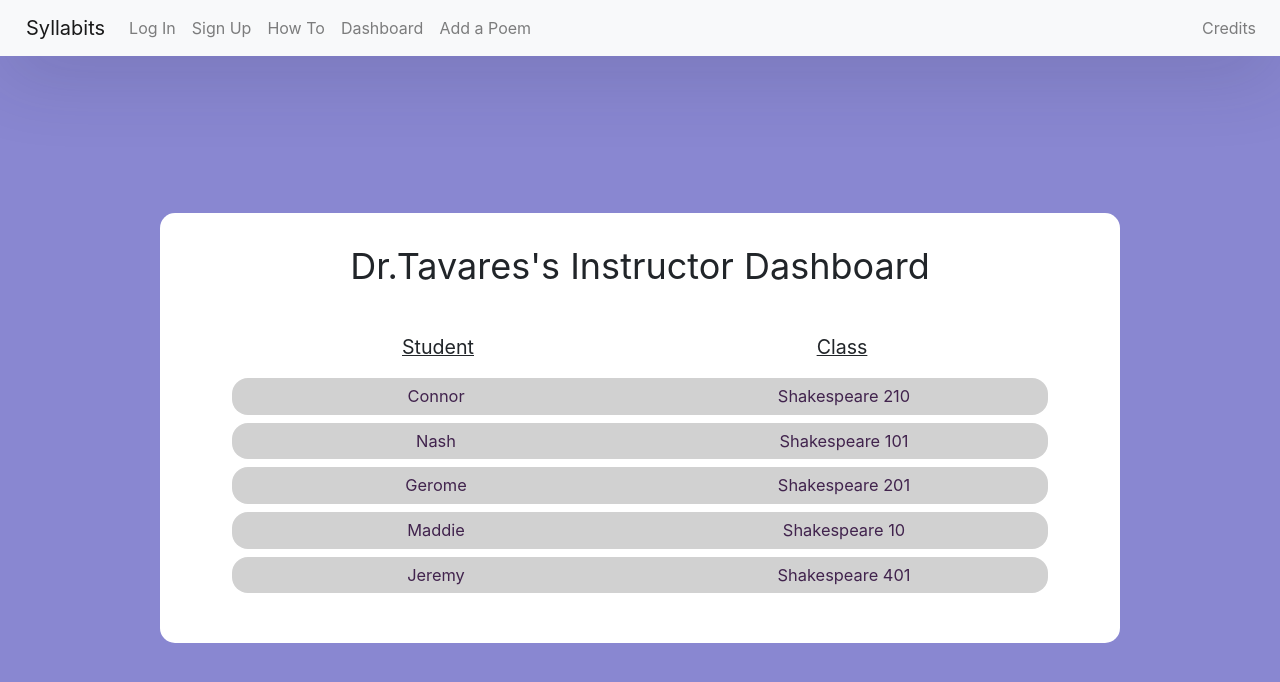
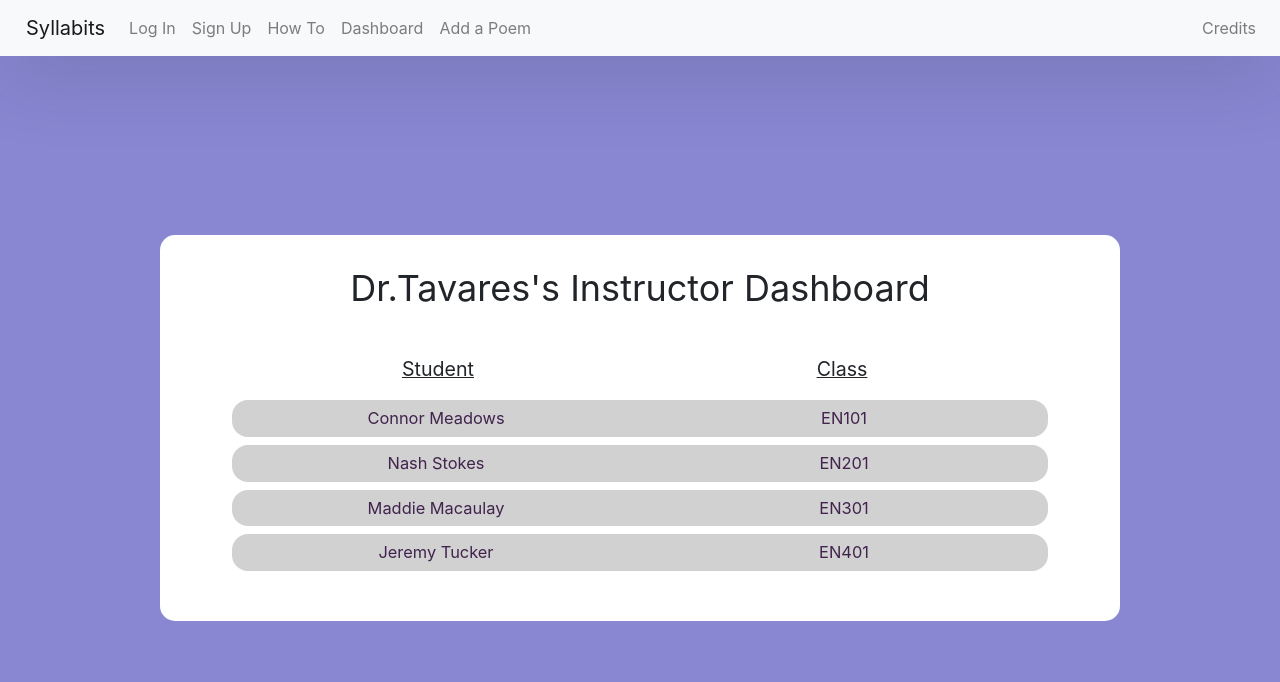
Before and after one commit to CS495-Group007/PoetryCode, a React (Create React App) app in the folder poetry-app/: page /instructor-dashboard in a window 1280 px wide. Shown: the top 682 px of the page. Built offline with nearby package versions, Linux system fonts and the light colour scheme.

Commit message:
Preliminary edits to views

```diff
--- a/poetry-app/src/Components/Dashboards/IDetails.js
+++ b/poetry-app/src/Components/Dashboards/IDetails.js
@@ -6,8 +6,17 @@ import '../../Styling/DashboardStyling.css';
  */
 const collapsedClassName = "instructorDetailRowDetailCollapsed",
       expandedClassName = "instructorDetailRowDetailExpanded",
-      detailPrimaryKey = "detailPrimary",
-      detailSecondaryKey = "detailSecondary";
+      titleLeftKey = "titleLeft",
+      titleRightKey = "titleRight",
+      detailsKey = "details",
+      detailLeftKey = "detailLeft",
+      detailRightKey = "detailRight";
+
+const validViews = {
+    "byStudent" : "Viewing by student",
+    "byClass" : "Viewing by class",
+    "byPoem" : "Viewing by poem"
+}
 
 /**
  * A top level dropdown row of the instructor dashboard. Abstracted into its own component for readability.
@@ -16,9 +25,16 @@ class IDetails extends React.Component {
     constructor(props) {
         super(props);
         this.state = {
-            expanded : false
+            expanded : false,
+            view : "byStudent",
+            information: props.information
         }
+
+        // Bindings
         this.toggleExpansion = this.toggleExpansion.bind(this);
+        this.renderByStudent = this.renderByStudent.bind(this);
+        this.renderByClass = this.renderByClass.bind(this);
+        this.renderByPoem = this.renderByPoem.bind(this);
     }
 
     /**
@@ -31,20 +47,19 @@ class IDetails extends React.Component {
         }));
     }
 
-    /**
-     * A method to controct the n number of detail lines for a single component
-     * @returns The detail lines of the subtable
-     */
-    render() {
+    // Separate methods for each rendering organization because it makes it easier to mix and
+    // match the data.
+
+    renderByStudent() {
         var detailLines = [];
-        for (var i = 0; i < this.props.details.length; i++) {
+        for (var i = 0; i < this.state.information[detailsKey].length; i++) {
             detailLines.push(
                 <div className = { this.state.expanded ? expandedClassName : collapsedClassName }>
                     <div className="instructorDetailCell">
-                        { this.props.details[i][detailPrimaryKey] }
+                        { this.props.information[detailsKey][i][detailLeftKey] }
                     </div>
                     <div className="instructorDetailCell classCell">
-                        { this.props.details[i][detailSecondaryKey] }
+                        { this.props.information[detailsKey][i][detailRightKey] }
                     </div>
                 </div>
             );
@@ -56,10 +71,10 @@ class IDetails extends React.Component {
                     <div className = "instructorDetailTable" onClick = { this.toggleExpansion }>
                         <div className="instructorDetailRowPrimary">
                             <div className="instructorDetailCell">
-                                { this.props.primaryName }
+                                { this.state.information[titleLeftKey] }
                             </div>
                             <div className="instructorDetailCell classCell">
-                                { this.props.secondaryName }
+                                { this.state.information[titleRightKey] }
                             </div>
                         </div>
                         { detailLines }
@@ -68,6 +83,76 @@ class IDetails extends React.Component {
             </div>
         );
     }
+
+    renderByClass() {
+        var detailLines = [];
+        for (var i = 0; i < this.state.information[detailsKey].length; i++) {
+            detailLines.push(
+                <div className = { this.state.expanded ? expandedClassName : collapsedClassName }>
+                    <div className="instructorDetailCell">
+                        { this.props.information[detailsKey][i][detailLeftKey] }
+                    </div>
+                    <div className="instructorDetailCell classCell">
+                        { this.props.information[detailsKey][i][detailRightKey] }
+                    </div>
+                </div>
+            );
+        }
+
+        return (
+            <div className="instructorTableRow">
+                <div className="instructorTableCell">
+                    <div className = "instructorDetailTable" onClick = { this.toggleExpansion }>
+                        <div className="instructorDetailRowPrimary">
+                            <div className="instructorDetailCell">
+                                { this.props.details[titleRightKey] }
+                            </div>
+                            <div className="instructorDetailCell classCell">
+                                { this.props.details[titleLeftKey] }
+                            </div>
+                        </div>
+                        { detailLines }
+                    </div>
+                </div>
+            </div>
+        );
+    }
+
+    renderByPoem() {
+
+    }
+
+    // changeView(newView) {
+    //     try{
+    //         validViews[newView];
+    //         this.setState(() => {
+    //             view: newView;
+    //         })
+
+    //     } catch(e) {
+    //         console.log("Invalid value for view: " + e);
+    //     }
+    // }
+
+    /**
+     * A method to controct the n number of detail lines for a single component
+     * @returns The detail lines of the subtable
+     */
+    render() {
+
+        // Different values go in depending on the view. That's why we have the switch statements.
+        switch(this.state.view) {
+            case "byStudent":
+                return this.renderByStudent();
+            case "byClass":
+                return this.renderByClass();
+            case "byPoem":
+                return this.renderByPoem();
+            default:
+                return this.renderByStudent();
+        }
+
+    }
 }
 
 export default IDetails;
--- a/poetry-app/src/Components/Dashboards/InstructorDashboard.js
+++ b/poetry-app/src/Components/Dashboards/InstructorDashboard.js
@@ -3,8 +3,8 @@ import '../../Styling/DashboardStyling.css';
 import IDetails from "./IDetails"
 
 /** Some constant variables for consistency. Even when not called, these function as a reference within the file. */
-const detailPrimaryKey = "detailPrimary",
-      detailSecondaryKey = "detailSecondary";
+const detailLeftKey = "detailLeft",
+      detailRightKey = "detailRight";
 
 /** The instructor Title and Name are part of the session data */
 var instructorTitle = "";
@@ -36,6 +36,10 @@ class InstructorDashboard extends React.Component {
         switch(v) {
             case 'byStudent' :
                 return "By Student";
+            case 'byClass' :
+                return "By Class";
+            case 'byPoem' :
+                return "By Poem";
             default:
                 return "";
         }
@@ -43,71 +47,93 @@ class InstructorDashboard extends React.Component {
 
     render() {
 
-        /** "details" is just some dummy data for testing and development. In prod it'll be populated by DB info. */
-        var details = [
-            [
+        /** "information" is just some dummy data for testing and development. In prod it'll be populated by DB info. */
+        var information = [
             {
-                    "detailPrimary" : "Sonnet 1",
-                    "detailSecondary" : "In Progress"
+                "titleLeft" : "Connor Meadows",
+                "titleRight" : "EN101",
+                "details" : [
+                    {
+                        "detailLeft" : "Sonnet 1",
+                        "detailRight" : "In Progress"
                     },
                     {
-                    "detailPrimary" : "Sonnet 5",
-                    "detailSecondary" : "In Progress"
+                        "detailLeft" : "Sonnet 5",
+                        "detailRight" : "In Progress"
                     },
                     {
-                    "detailPrimary" : "Sonnet 10",
-                    "detailSecondary" : "Complete"
+                        "detailLeft" : "Sonnet 10",
+                        "detailRight" : "Complete"
                     }
-            ],
-            [
-                {
-                    "detailPrimary" : "Sonnet 1",
-                    "detailSecondary" : "In Progress"
+                ]
             },
             {
-                    "detailPrimary" : "Sonnet 5",
-                    "detailSecondary" : "In Progress"
+                "titleLeft" : "Nash Stokes",
+                "titleRight" : "EN201",
+                "details" : [
+                    {
+                        "detailLeft" : "Sonnet 1",
+                        "detailRight" : "In Progress"
                     },
                     {
-                    "detailPrimary" : "Sonnet 10",
-                    "detailSecondary" : "Complete"
-                }
-            ],
-            [
-                {
-                    "detailPrimary" : "Sonnet 5",
-                    "detailSecondary" : "In Progress"
+                        "detailLeft" : "Sonnet 5",
+                        "detailRight" : "In Progress"
                     },
                     {
-                    "detailPrimary" : "Sonnet 10",
-                    "detailSecondary" : "Complete"
-                }
-            ],
-            [
-                {
-                    "detailPrimary" : "Sonnet 1",
-                    "detailSecondary" : "In Progress"
+                        "detailLeft" : "Sonnet 16",
+                        "detailRight" : "Complete"
                     },
                     {
-                    "detailPrimary" : "Sonnet 5",
-                    "detailSecondary" : "In Progress"
-                }
-            ],
-            [
-                {
-                    "detailPrimary" : "Sonnet 10",
-                    "detailSecondary" : "Complete"
+                        "detailLeft" : "Sonnet 17",
+                        "detailRight" : "In Progress"
                     },
                     {
-                    "detailPrimary" : "Sonnet 15",
-                    "detailSecondary" : "In Progress"
+                        "detailLeft" : "Sonnet 19",
+                        "detailRight" : "Complete"
                     },
                     {
-                    "detailPrimary" : "Sonnet 23",
-                    "detailSecondary" : "Complete"
+                        "detailLeft" : "Sonnet 28",
+                        "detailRight" : "In Progress"
+                    },
+                    {
+                        "detailLeft" : "Sonnet 37",
+                        "detailRight" : "Complete"
                     }
                 ]
+            },
+            {
+                "titleLeft" : "Maddie Macaulay",
+                "titleRight" : "EN301",
+                "details" : [
+                    {
+                        "detailLeft" : "Sonnet 3",
+                        "detailRight" : "Complete"
+                    },
+                    {
+                        "detailLeft" : "Sonnet 5",
+                        "detailRight" : "In Progress"
+                    }
                 ]
+            },
+            {
+                "titleLeft" : "Jeremy Tucker",
+                "titleRight" : "EN401",
+                "details" : [
+                    {
+                        "detailLeft" : "Sonnet 12",
+                        "detailRight" : "In Progress"
+                    },
+                    {
+                        "detailLeft" : "Sonnet 15",
+                        "detailRight" : "In Progress"
+                    },
+                    {
+                        "detailLeft" : "Sonnet 18",
+                        "detailRight" : "Complete"
+                    }
+                ]
+            }
+        ];
 
         /**
          * The Instructor dashboard creates a "IDetails" element for each student / macro organization depending on the view
@@ -133,11 +159,10 @@ class InstructorDashboard extends React.Component {
                                 </div>
                             </div>
 
-                            <IDetails primaryName = "Connor" secondaryName = "Shakespeare 210" details = { details[0] }></IDetails>
-                            <IDetails primaryName = "Nash" secondaryName = "Shakespeare 101" details = { details[1] }></IDetails>
-                            <IDetails primaryName = "Gerome" secondaryName = "Shakespeare 201" details = { details[2] }></IDetails>
-                            <IDetails primaryName = "Maddie" secondaryName = "Shakespeare 10" details = { details[3] }></IDetails>
-                            <IDetails primaryName = "Jeremy" secondaryName = "Shakespeare 401" details = { details[4] }></IDetails>
+                            <IDetails view = { this.currentView } information = { information[0] }></IDetails>
+                            <IDetails view = { this.currentView } information = { information[1] }></IDetails>
+                            <IDetails view = { this.currentView } information = { information[2] }></IDetails>
+                            <IDetails view = { this.currentView } information = { information[3] }></IDetails>
 
                         </div>
 
```
Lines whose indentation alone changed are shown as unchanged.
